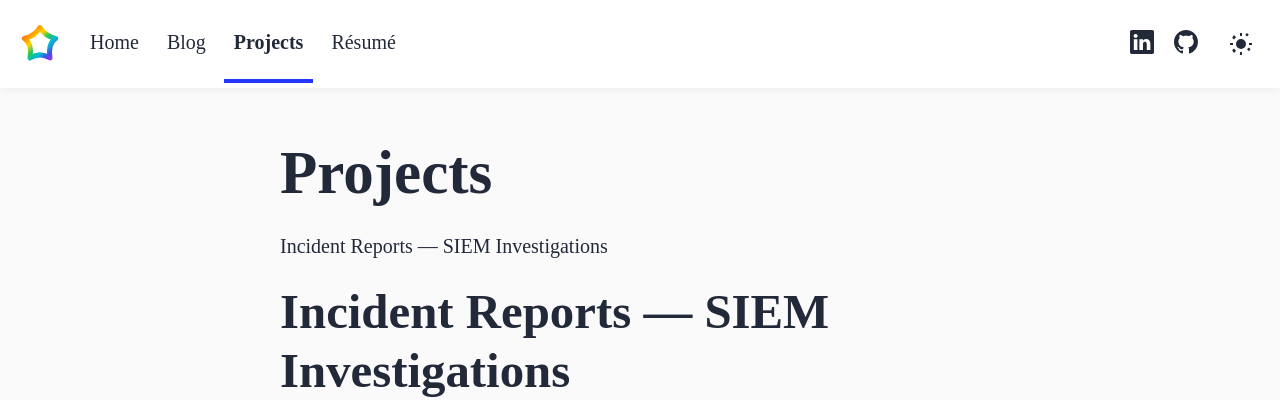
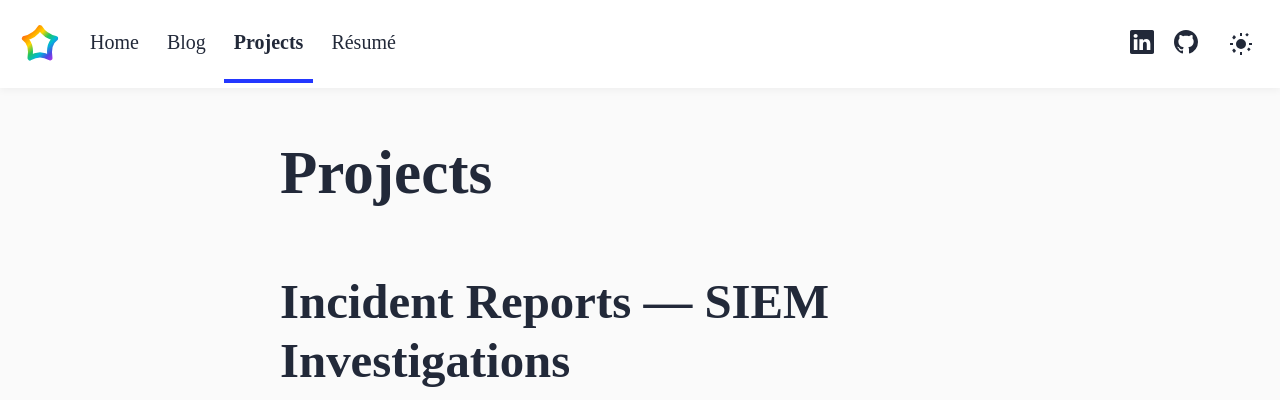
Before and after one commit to davidbelayev/personal-site, an Astro site: page /projects in a window 1280 px wide. Shown: the top 400 px of the page. Built offline with nearby package versions, Linux system fonts and the light colour scheme; Astro itself is replaced by a stand-in of ours.

Commit message:
Minor style changes in Projects page

```diff
--- a/src/pages/projects/index.astro
+++ b/src/pages/projects/index.astro
@@ -24,9 +24,8 @@ const pageDescription = 'Project portfolio — Incident Reports: SIEM Investigat
     <Header />
     <main class="projects" role="main">
       <article>
-        <header>
+        <header style="margin-bottom: 4rem;">
           <h1>Projects</h1>
-          <p>Incident Reports — SIEM Investigations</p>
         </header>
 
         <section class="section" aria-labelledby="incident-reports">
```
